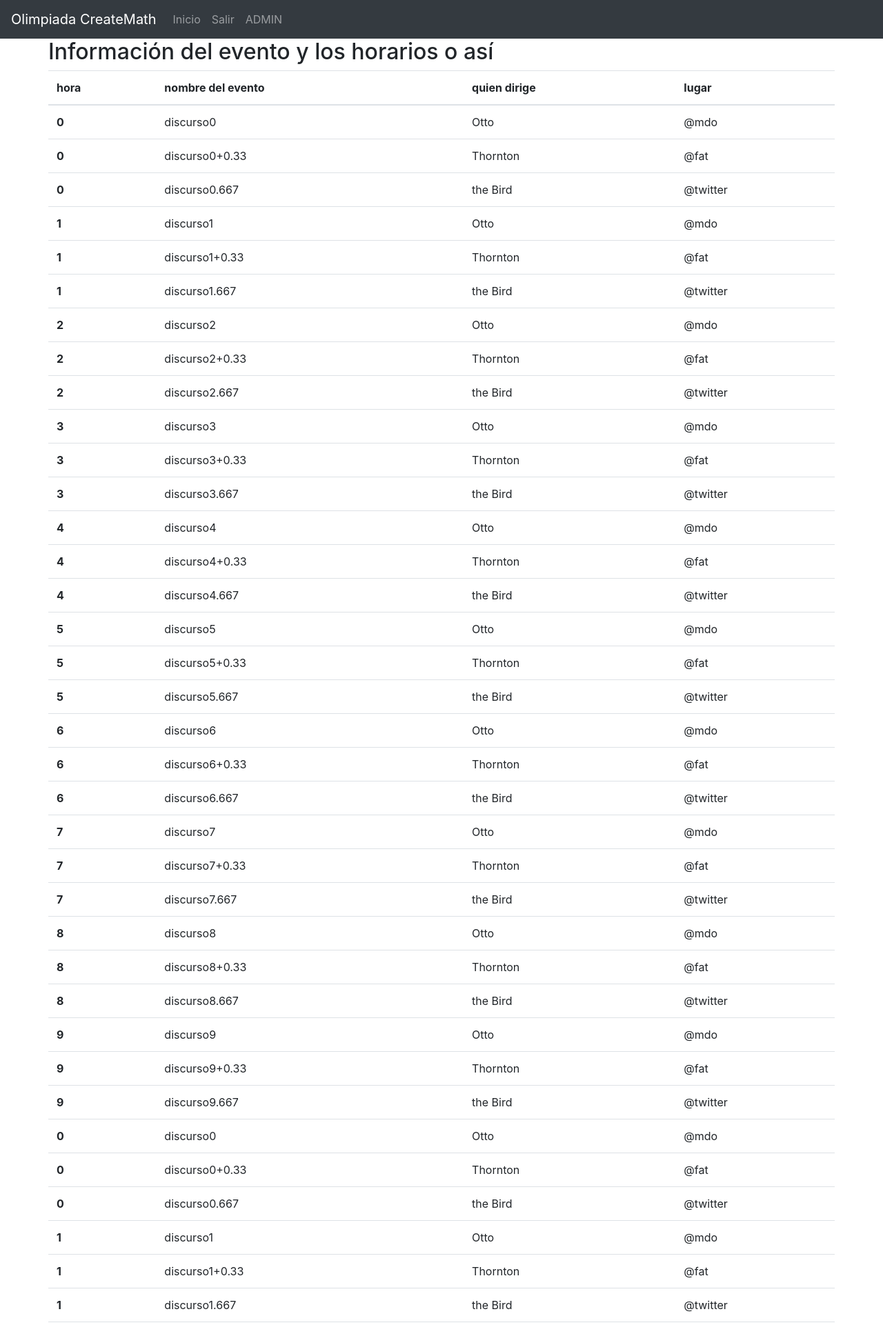
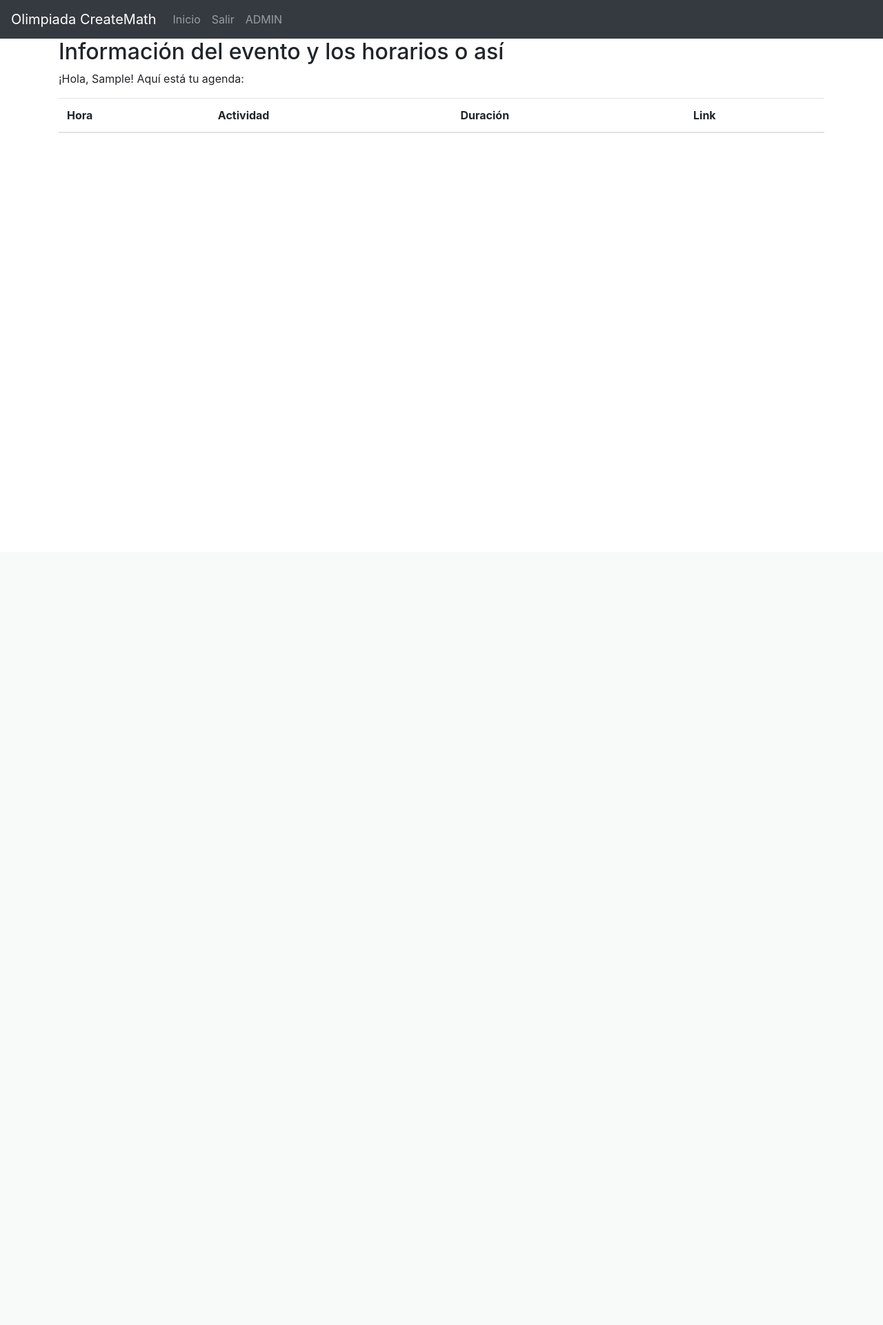
Before and after one commit to V-Crypt/CreateMath, a Django app: page / in a window 1280 px wide. Shown: the top 1921 px of the page at 69% size. After the commit the page ends 193 px from the top, so only its background shows below. Run offline with Django 3.2, Linux system fonts and the light colour scheme; the visitor is signed in with stand-in values (Sample User, id 1); lists and menus that the app fills with data are empty; some libraries are stand-ins or nearby versions.

Commit message:
Actividades añadidas

```diff
--- a/mysite/home/admin.py
+++ b/mysite/home/admin.py
@@ -2,3 +2,4 @@ from django.contrib import admin
 from .models import *
 # Register your models here.
 admin.site.register(Estudiante)
+admin.site.register(Actividad)
--- a/mysite/home/templates/home/home.html
+++ b/mysite/home/templates/home/home.html
@@ -3,41 +3,44 @@
 {% block content %}
 <div class="container">
     <div class="row">
+        <div class="col-6 col-sm-12">
             <h2>Información del evento y los horarios o así</h2>
         </div>
+    </div>
     <div class="row">
+        {% if user.is_authenticated %}
+        <div class="col-6 col-sm-12">
+            <p>¡Hola, {{user.get_short_name}}! Aquí está tu agenda&#58;</p>
+        </div>
+        {% endif %}
+    </div>
+    <div class="row">
+        <div class="col-12">
             <table class="table">
                 <thead>
                   <tr>
-                <th scope="col">hora</th>
-                <th scope="col">nombre del evento</th>
-                <th scope="col">quien dirige</th>
-                <th scope="col">lugar</th>
+                    <th scope="col">Hora</th>
+                    <th scope="col">Actividad</th>
+                    <th scope="col">Duración</th>
+                    {% if user.is_authenticated %}
+                    <th scope="col">Link</th>
+                    {% endif %}
                   </tr>
                 </thead>
                 <tbody>
-                {% for i in "012345678901234567890123456789"|make_list %}
+                    {% for act_set in actividades %}{% for act in act_set %}
                     <tr>
-                    <th scope="row">{{i}}</th>
-                    <td>discurso{{i}}</td>
-                    <td>Otto</td>
-                    <td>@mdo</td>
+                        <th scope="row">{{ act.tiempo }}</th>
+                        <td>{{ act.nombre }}</td>
+                        <td>{{ act.dura }}</td>
+                        {% if user.is_authenticated %}
+                        <td>{{ act.link }}</td>
+                        {% endif %}
                     </tr>
-                <tr>
-                    <th scope="row">{{i}}</th>
-                    <td>discurso{{i}}+0.33</td>
-                    <td>Thornton</td>
-                    <td>@fat</td>
-                </tr>
-                <tr>
-                    <th scope="row">{{i}}</th>
-                    <td>discurso{{i}}.667</td>
-                    <td>the Bird</td>
-                    <td>@twitter</td>
-                </tr>
-                {% endfor %}
+                    {% endfor %}{% endfor %}
                 </tbody>
             </table>
         </div>
     </div>
+</div>
 {% endblock %}
--- a/mysite/home/urls.py
+++ b/mysite/home/urls.py
@@ -6,7 +6,7 @@ from django.views.generic import TemplateView
 app_name="home"
 
 urlpatterns = [
-    path('', views.Home.as_view(), name='home'),
+    path('', views.home, name='home'),
     path('accounts/',include('django.contrib.auth.urls'), name="accounts"),
     path("logout/", views.log_user_out, name="logout"),
     path('accounts/sign_up/',views.sign_up,name="sign-up"),
--- a/mysite/home/views.py
+++ b/mysite/home/views.py
@@ -1,15 +1,30 @@
 from django.shortcuts import render, redirect
 from django.http import HttpResponse
 from django.contrib.auth.mixins import LoginRequiredMixin
-from django.views.generic import TemplateView
+from django.views.generic import TemplateView, ListView
 from django.contrib.auth.models import User, Group
 from django.contrib.auth.forms import UserCreationForm
 from django.contrib.auth import login, logout
-from .models import GRUPO_POR_GRADO
+from .models import GRUPO_POR_GRADO, Actividad
 from .forms import *
 # Create your views here.
-class Home(TemplateView):
+def home(request):
     template_name="home/home.html"
+    if request.user.is_authenticated:
+        actividades = list()
+        for group in request.user.groups.all():
+            actividades.append(
+                list(group.actividad_set.all())
+            )
+
+        return render(request, template_name, context={
+            "actividades": actividades
+        })
+    else:
+        return render(request, "home/home.html", context={
+            "actividades": [Actividad.objects.all()]
+        })
+
 
 def log_user_out(request):
     logout(request)
```
Also changed, not shown: mysite/home/models.py (+16 -1 lines), 1 other file. Lines whose indentation alone changed are shown as unchanged.
